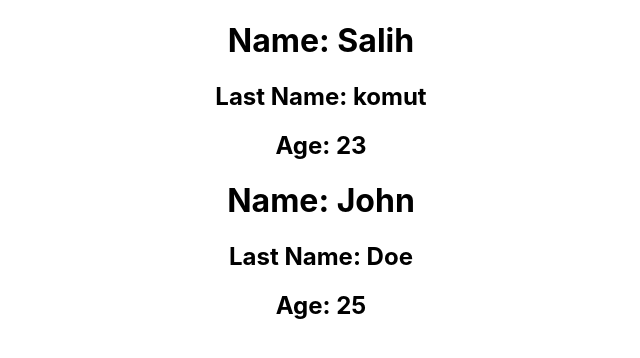
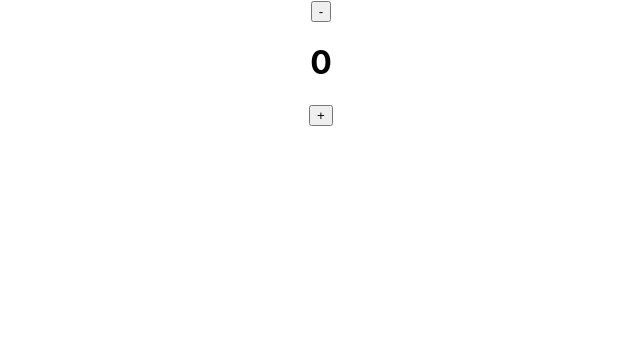
Before and after one commit to salih6141/MovieSearch, a React (Create React App) app: page / in a window 1280 px wide. Shown: the top 358 px of the page, without its empty margins (319-959 px from the left). Built offline with nearby package versions, Linux system fonts and the light colour scheme.

Commit message:
usestatehook en events testing

```diff
--- a/src/App.js
+++ b/src/App.js
@@ -1,22 +1,14 @@
 import './App.css';
-
-const Person = (props) => {
-  return (
-    <>
-      <h1>Name: {props.name}</h1>
-      <h2>Last Name: {props.lastName}</h2>
-      <h2>Age: {props.age}</h2>
-    </>
-  )
-}
+import { useState } from 'react';
 
 const App = () => {
+  const [counter, setCounter] = useState(0);
+
   return (
     <div className="App">
-        <Person
-          name='Salih'
-          lastName='komut' age='23'/>
-        <Person name='John' lastName='Doe' age='25'/>
+      <button onClick={() => setCounter((prevCount) => prevCount - 1)}>-</button>
+      <h1>{counter}</h1>
+      <button  onClick={() => setCounter((prevCount) => prevCount + 1)}>+</button>
     </div>
   );
 }
```
